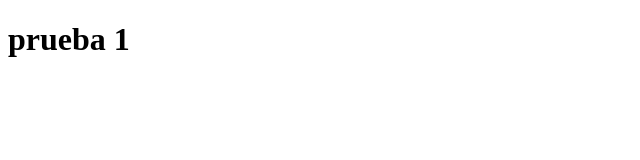
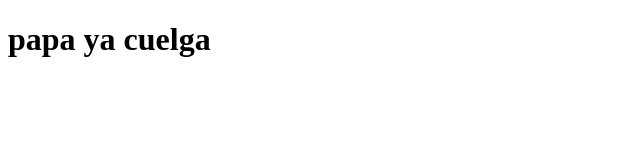
Before and after one commit to CESAR0090daniel/cesarmendoza, a plain HTML site: page site/index.html in a window 1280 px wide. Shown: the whole page, without its empty margins (0-640 px from the left). Drawn offline with Linux system fonts and the light colour scheme.

Commit message:
Small addition to out page content.

```diff
--- a/site/index.html
+++ b/site/index.html
@@ -4,6 +4,6 @@
 	<title>hola amigos</title>
 </head>
 <body>
-<h1>prueba 1</h1>
+<h1>papa ya cuelga</h1>
 </body>
 </html>
```
